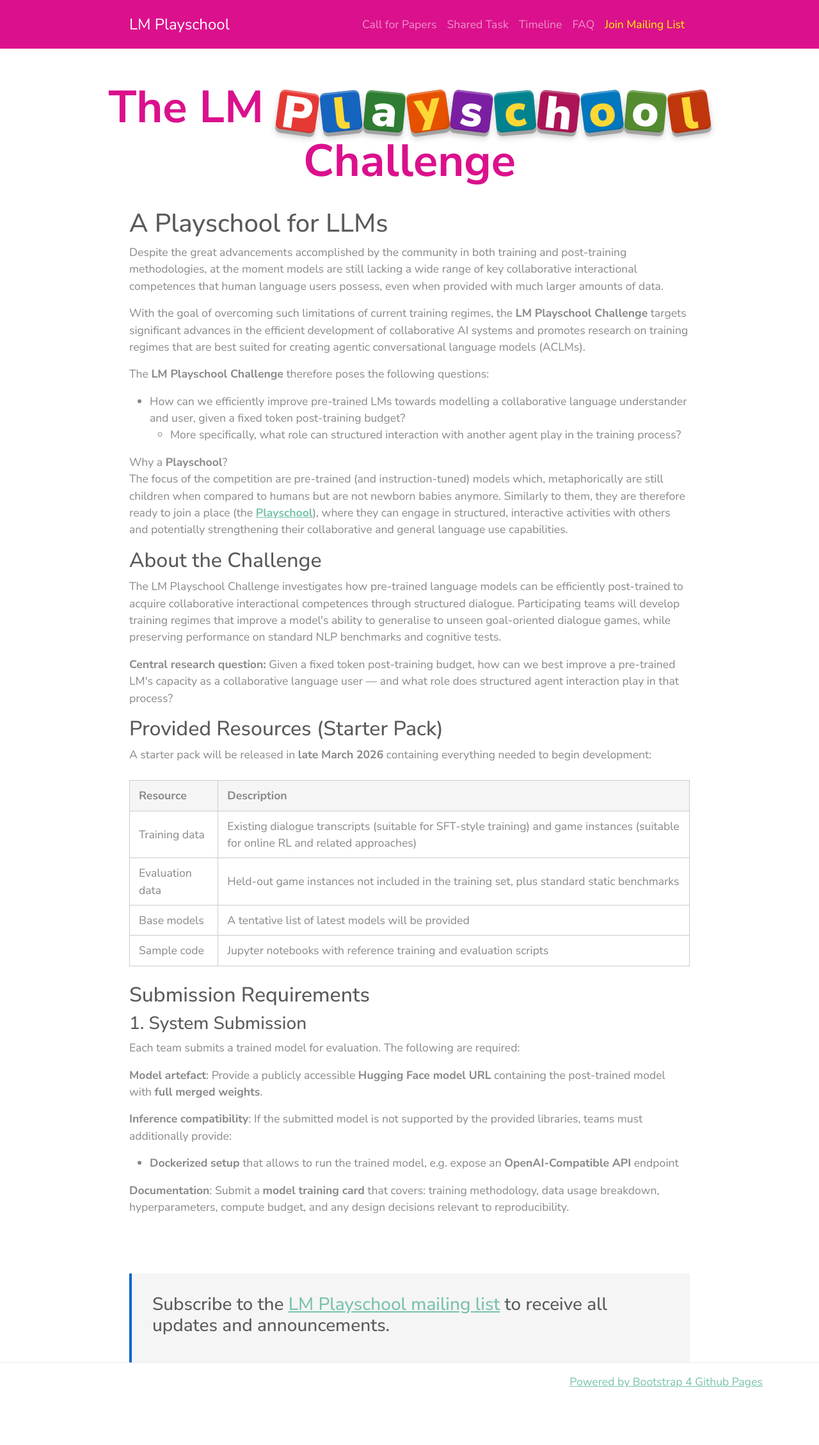
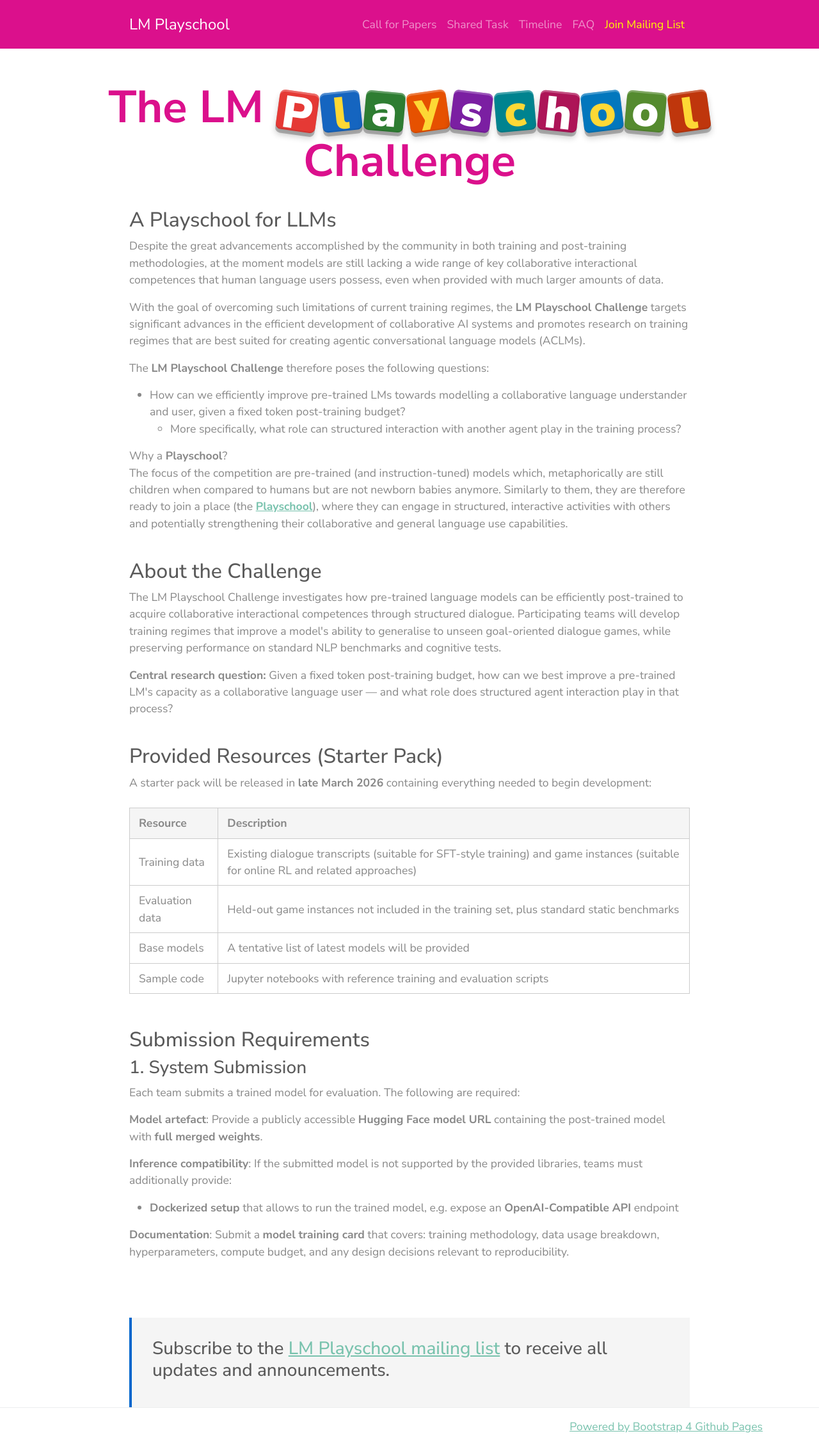
Before and after one commit to lm-playschool/lm-playschool.github.io, a Jekyll site: the page built from challenge.md, in a window 1280 px wide. Shown: the whole page at 64% size. Built offline with Jekyll 4.4.1, drawn with Linux system fonts in a browser that asks for light colours; before the commit the page ends 2188 px from its top, so only the background shows below that.

Commit message:
format modifications

```diff
--- a/_layouts/challenge.html
+++ b/_layouts/challenge.html
@@ -2,15 +2,16 @@
 layout: default
 ---
 <article>
-<div class="main-wrapper d-flex flex-column min-vh-100">
-    <div class="flex-grow-1">
-      <header class="header-home">
-        <h1 class="site-title">The LM <span class="ps-letter" style="--tile:#E53935;--letter:#FFFFFF;transform:rotate(8deg)"><span style="position:relative;top:0.06em">P</span></span><span class="ps-letter" style="--tile:#1565C0;--letter:#FDD835;transform:rotate(-6deg)"><span style="position:relative;top:0.06em">l</span></span><span class="ps-letter" style="--tile:#2E7D32;--letter:#FFFFFF;transform:rotate(5deg)">a</span><span class="ps-letter" style="--tile:#E65100;--letter:#FDD835;transform:rotate(-8deg)"><span style="position:relative;top:-0.10em">y</span></span><span class="ps-letter" style="--tile:#7B1FA2;--letter:#FFFFFF;transform:rotate(7deg)">s</span><span class="ps-letter" style="--tile:#00838F;--letter:#FDD835;transform:rotate(-5deg)">c</span><span class="ps-letter" style="--tile:#AD1457;--letter:#FFFFFF;transform:rotate(6deg)"><span style="position:relative;top:0.06em">h</span></span><span class="ps-letter" style="--tile:#0277BD;--letter:#FDD835;transform:rotate(-7deg)">o</span><span class="ps-letter" style="--tile:#558B2F;--letter:#FFFFFF;transform:rotate(5deg)">o</span><span class="ps-letter" style="--tile:#BF360C;--letter:#FDD835;transform:rotate(-8deg)"><span style="position:relative;top:0.06em">l</span></span> Challenge</h1>
-      </header>
-        <div class="container page-content">
-  <section>
+  <div>
+    <header class="header-home">
+      <h1 class="site-title">The LM <span class="ps-letter" style="--tile:#E53935;--letter:#FFFFFF;transform:rotate(8deg)"><span style="position:relative;top:0.06em">P</span></span><span class="ps-letter" style="--tile:#1565C0;--letter:#FDD835;transform:rotate(-6deg)"><span style="position:relative;top:0.06em">l</span></span><span class="ps-letter" style="--tile:#2E7D32;--letter:#FFFFFF;transform:rotate(5deg)">a</span><span class="ps-letter" style="--tile:#E65100;--letter:#FDD835;transform:rotate(-8deg)"><span style="position:relative;top:-0.10em">y</span></span><span class="ps-letter" style="--tile:#7B1FA2;--letter:#FFFFFF;transform:rotate(7deg)">s</span><span class="ps-letter" style="--tile:#00838F;--letter:#FDD835;transform:rotate(-5deg)">c</span><span class="ps-letter" style="--tile:#AD1457;--letter:#FFFFFF;transform:rotate(6deg)"><span style="position:relative;top:0.06em">h</span></span><span class="ps-letter" style="--tile:#0277BD;--letter:#FDD835;transform:rotate(-7deg)">o</span><span class="ps-letter" style="--tile:#558B2F;--letter:#FFFFFF;transform:rotate(5deg)">o</span><span class="ps-letter" style="--tile:#BF360C;--letter:#FDD835;transform:rotate(-8deg)"><span style="position:relative;top:0.06em">l</span></span> <br>Challenge</h1>
+    </header>
+  </div>
 
-      <h1>A Playschool for LLMs</h1>
+  <div class="container page-content">
+    <section>
+
+      <h2>A Playschool for LLMs</h2>
 
       <p>Despite the great advancements accomplished by the community in both training and post-training methodologies, at the moment models are still lacking a wide range of key collaborative interactional competences that human language users possess, even when provided with much larger amounts of data.</p>
 
@@ -27,12 +28,14 @@
 
       <p>Why a <strong>Playschool</strong>?<br>
       The focus of the competition are pre-trained (and instruction-tuned) models which, metaphorically are still children when compared to humans but are not newborn babies anymore. Similarly to them, they are therefore ready to join a place (the <a href="https://www.collinsdictionary.com/dictionary/english/playschool"><strong>Playschool</strong></a>), where they can engage in structured, interactive activities with others and potentially strengthening their collaborative and general language use capabilities.</p>
+      <br>
 
       <h2>About the Challenge</h2>
 
       <p>The LM Playschool Challenge investigates how pre-trained language models can be efficiently post-trained to acquire collaborative interactional competences through structured dialogue. Participating teams will develop training regimes that improve a model's ability to generalise to unseen goal-oriented dialogue games, while preserving performance on standard NLP benchmarks and cognitive tests.</p>
 
       <p><strong>Central research question:</strong> Given a fixed token post-training budget, how can we best improve a pre-trained LM's capacity as a collaborative language user — and what role does structured agent interaction play in that process?</p>
+      <br>
 
       <h2>Provided Resources (Starter Pack)</h2>
 
@@ -49,6 +52,7 @@
           <tr><td>Sample code</td><td>Jupyter notebooks with reference training and evaluation scripts</td></tr>
         </tbody>
       </table>
+      <br>
 
       <h2>Submission Requirements</h2>
 
@@ -64,16 +68,12 @@
       </ul>
 
       <p><strong>Documentation</strong>: Submit a <strong>model training card</strong> that covers: training methodology, data usage breakdown, hyperparameters, compute budget, and any design decisions relevant to reproducibility.</p>
+      <br>
 
-      <br>
       <div class="cta-section" style="margin-top: 3rem; padding: 2rem; background-color: #f5f5f5; border-left: 4px solid #0066cc;">
         <h3>Subscribe to the <a href="https://www.listserv.dfn.de/sympa/subscribe/llm-playschool-challenge">LM Playschool mailing list</a> to receive all updates and announcements.</h3>
       </div>
 
-  </section>
+    </section>
   </div>
-    </div>
-
-</div>
-
 </article>
--- a/_layouts/home.html
+++ b/_layouts/home.html
@@ -4,8 +4,8 @@
 <article>
   <div>
     <header class="header-home">
-      <h1 class="site-title">The LM <span class="ps-letter" style="--tile:#E53935;--letter:#FFFFFF;transform:rotate(8deg)"><span style="position:relative;top:0.06em">P</span></span><span class="ps-letter" style="--tile:#1565C0;--letter:#FDD835;transform:rotate(-6deg)"><span style="position:relative;top:0.06em">l</span></span><span class="ps-letter" style="--tile:#2E7D32;--letter:#FFFFFF;transform:rotate(5deg)">a</span><span class="ps-letter" style="--tile:#E65100;--letter:#FDD835;transform:rotate(-8deg)"><span style="position:relative;top:-0.10em">y</span></span><span class="ps-letter" style="--tile:#7B1FA2;--letter:#FFFFFF;transform:rotate(7deg)">s</span><span class="ps-letter" style="--tile:#00838F;--letter:#FDD835;transform:rotate(-5deg)">c</span><span class="ps-letter" style="--tile:#AD1457;--letter:#FFFFFF;transform:rotate(6deg)"><span style="position:relative;top:0.06em">h</span></span><span class="ps-letter" style="--tile:#0277BD;--letter:#FDD835;transform:rotate(-7deg)">o</span><span class="ps-letter" style="--tile:#558B2F;--letter:#FFFFFF;transform:rotate(5deg)">o</span><span class="ps-letter" style="--tile:#BF360C;--letter:#FDD835;transform:rotate(-8deg)"><span style="position:relative;top:0.06em">l</span></span> Workshop</h1>
-      <h4>{{ site.subtitle | escape }}</h4>
+      <h1 class="site-title">The LM <span class="ps-letter" style="--tile:#E53935;--letter:#FFFFFF;transform:rotate(8deg)"><span style="position:relative;top:0.06em">P</span></span><span class="ps-letter" style="--tile:#1565C0;--letter:#FDD835;transform:rotate(-6deg)"><span style="position:relative;top:0.06em">l</span></span><span class="ps-letter" style="--tile:#2E7D32;--letter:#FFFFFF;transform:rotate(5deg)">a</span><span class="ps-letter" style="--tile:#E65100;--letter:#FDD835;transform:rotate(-8deg)"><span style="position:relative;top:-0.10em">y</span></span><span class="ps-letter" style="--tile:#7B1FA2;--letter:#FFFFFF;transform:rotate(7deg)">s</span><span class="ps-letter" style="--tile:#00838F;--letter:#FDD835;transform:rotate(-5deg)">c</span><span class="ps-letter" style="--tile:#AD1457;--letter:#FFFFFF;transform:rotate(6deg)"><span style="position:relative;top:0.06em">h</span></span><span class="ps-letter" style="--tile:#0277BD;--letter:#FDD835;transform:rotate(-7deg)">o</span><span class="ps-letter" style="--tile:#558B2F;--letter:#FFFFFF;transform:rotate(5deg)">o</span><span class="ps-letter" style="--tile:#BF360C;--letter:#FDD835;transform:rotate(-8deg)"><span style="position:relative;top:0.06em">l</span></span> <br>Workshop</h1>
+      <h4 style="margin-top: 0.5em">{{ site.subtitle | escape }}</h4>
     </header>
   </div>
 
```
Also changed, not shown: _layouts/timeline.html (+3 -8 lines).
